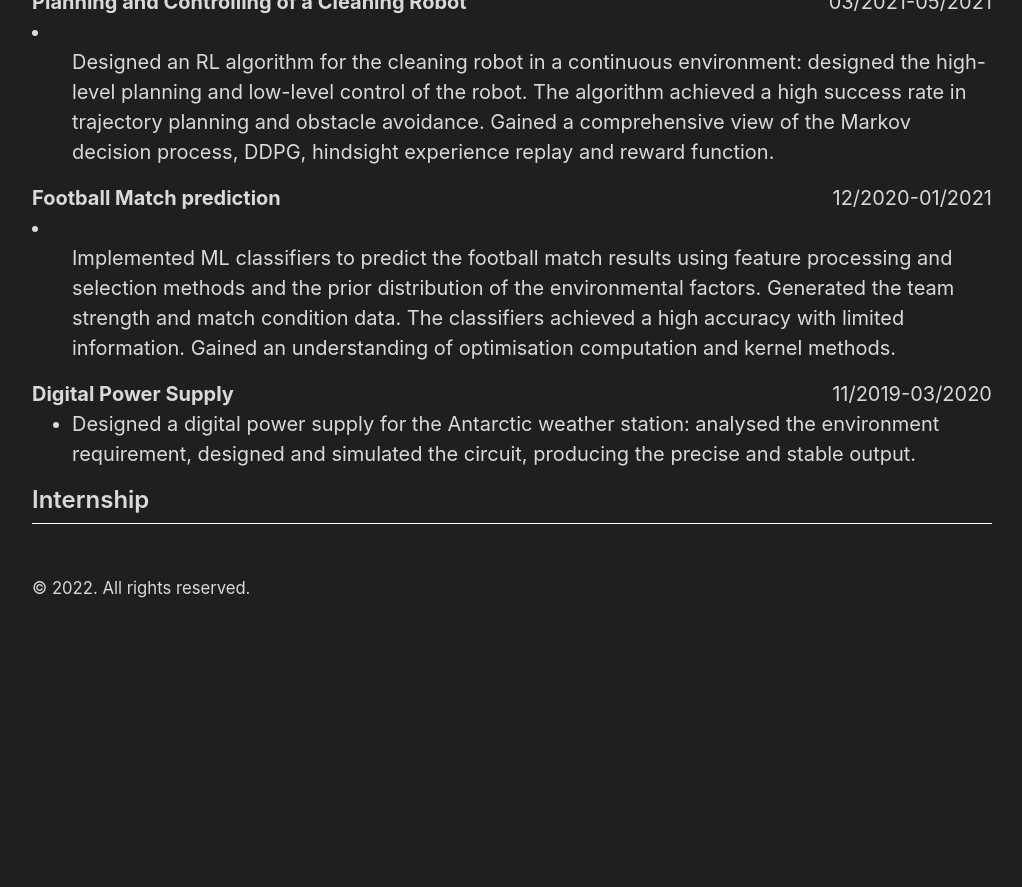
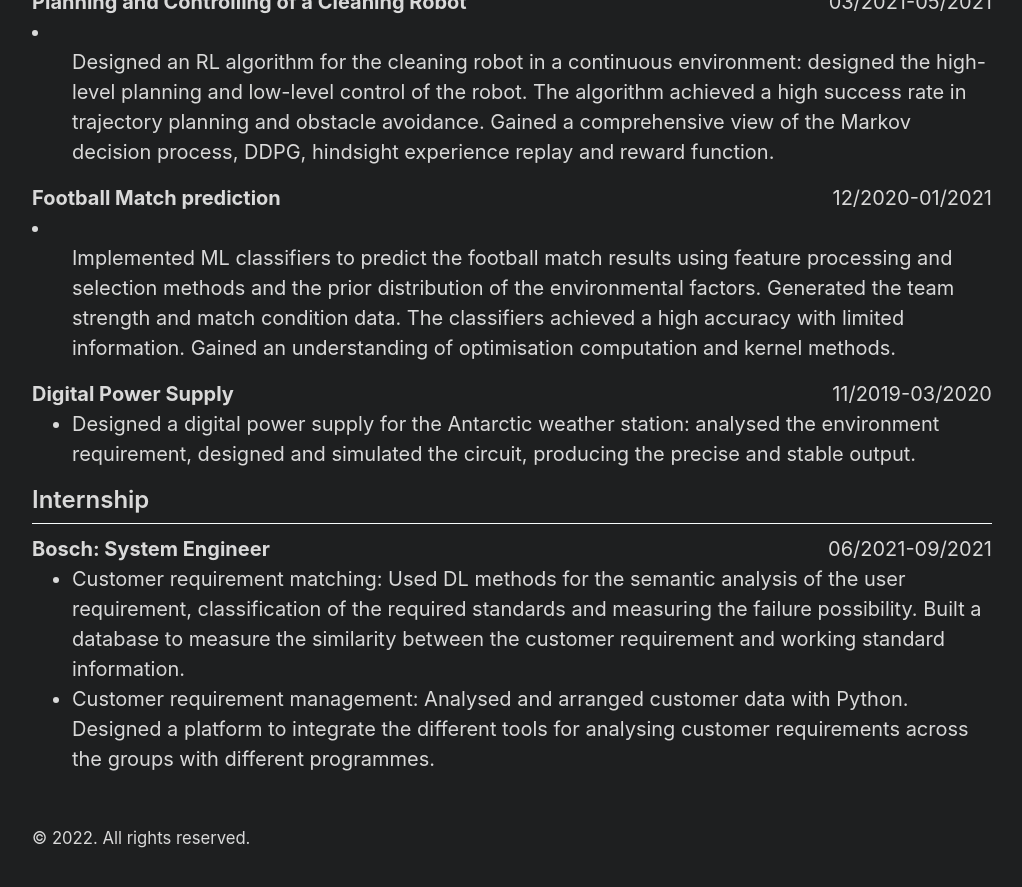
Before and after one commit to Zhao-Mingyang/zhao-mingyang.github.io, a Jekyll site: the page built from about.md, in a window 1280 px wide and 900 px high, scrolled down 1316 px. Shown: the top 887 px of the window, without its empty margins (128-1150 px from the left). Built offline with Jekyll 4.4.1, drawn with Linux system fonts in a browser that asks for light colours; before the commit the page ends 1966 px from its top, so only the background shows below that.

Commit message:
Update default.html

```diff
--- a/_layouts/default.html
+++ b/_layouts/default.html
@@ -74,6 +74,14 @@
 
 	<h2>Internship</h2>
 	     <HR>
+	<div style="float:left; text-align:left"> <b> Bosch: System Engineer  </b> </div>
+		     <div style="float:right; text-align:right">  06/2021-09/2021 </div> <br>
+	<ul> <li> Customer requirement matching: Used DL methods for the semantic analysis of the user requirement, classification of the required
+	standards and measuring the failure possibility. Built a database to measure the similarity between the customer requirement and
+	working standard information. </li>
+	<li> Customer requirement management: Analysed and arranged customer data with Python. Designed a platform to integrate the different
+	tools for analysing customer requirements across the groups with different programmes.
+		</ul> </li>
 
 
       </main>
```
